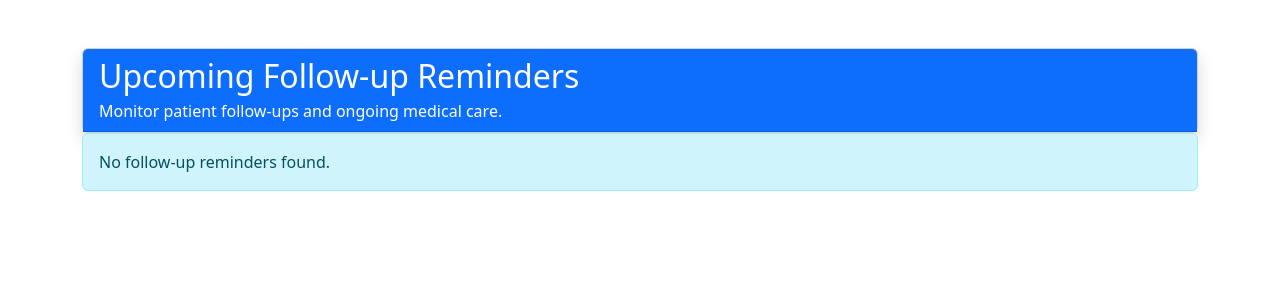
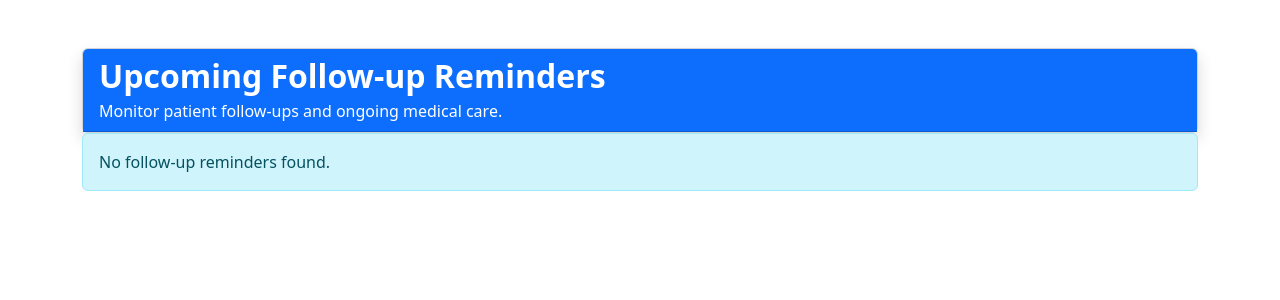
Before and after one commit to harinisharma-t/MediFlow, a Flask app: page /followups in a window 1280 px wide. Shown: the top 300 px of the page. Run offline with Flask 3, Linux system fonts and the light colour scheme; data that the repository does not hold is empty.

Commit message:
Day 24: Improved follow-up heading

```diff
--- a/templates/followups.html
+++ b/templates/followups.html
@@ -19,7 +19,7 @@
 
         <div class="card-header bg-primary text-white">
 
-    <h2 class="mb-1">Upcoming Follow-up Reminders</h2>
+    <h2 class="mb-1 fw-bold">Upcoming Follow-up Reminders</h2>
 
     <p class="mb-0">
         Monitor patient follow-ups and ongoing medical care.
```
